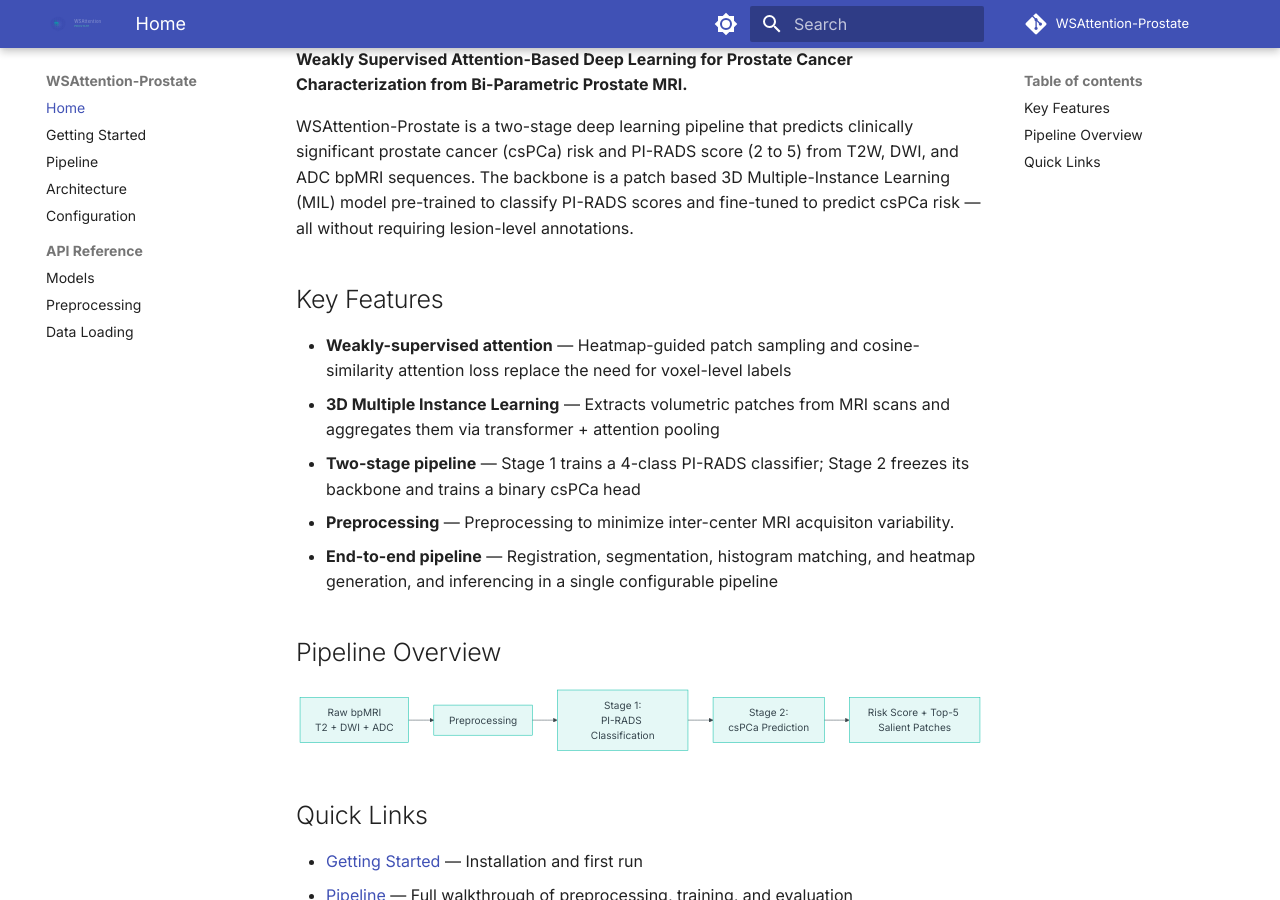
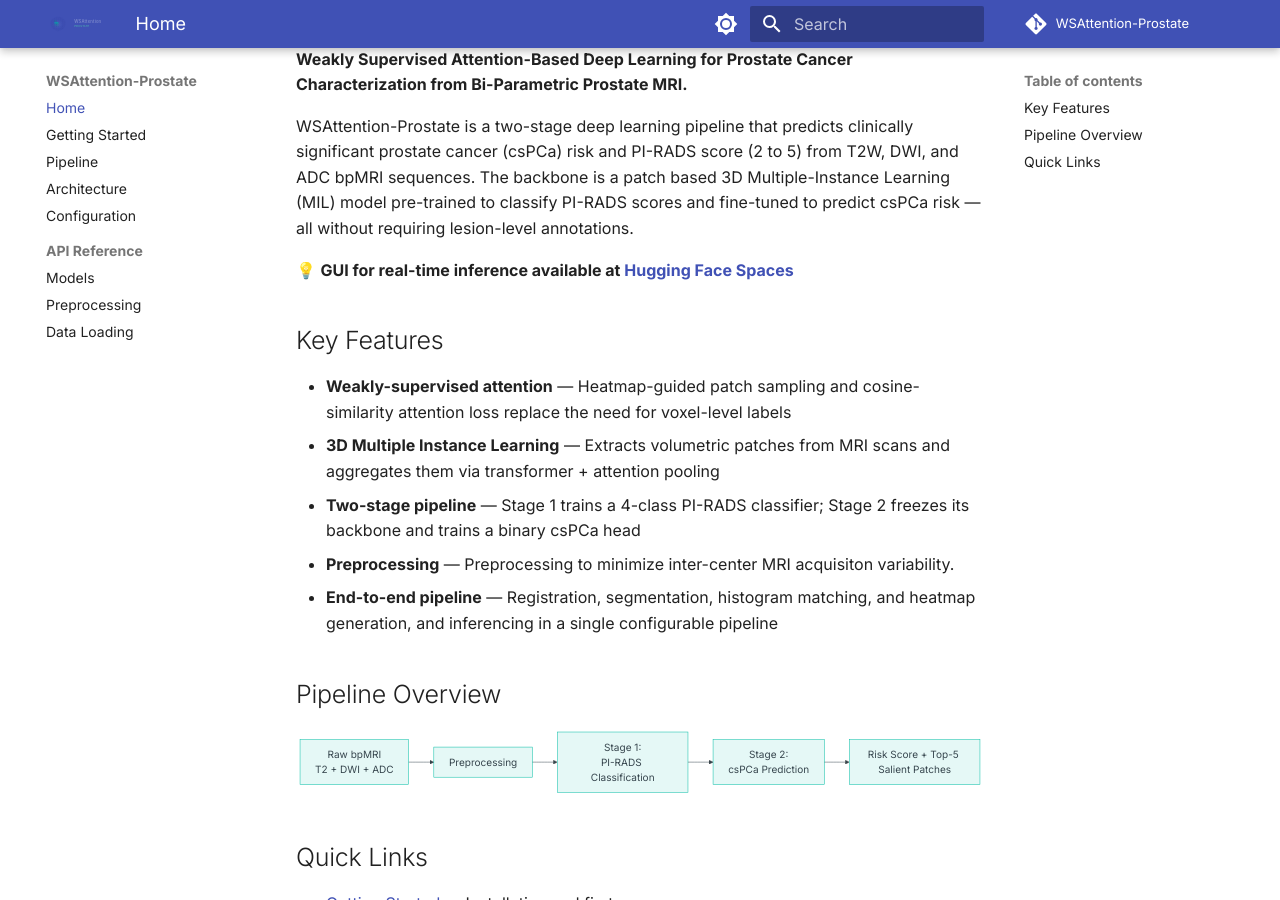
Before and after one commit to anirudhbalaraman/WSAttention-Prostate, an MkDocs documentation site: the page built from docs/index.md, in a window 1280 px wide and 900 px high, scrolled down 406 px. Built offline with MkDocs 1.6.1 and Material for MkDocs 9.7.7, drawn with Linux system fonts in a browser that asks for light colours; comment, search, counter and statistics services are not loaded.

Commit message:
Update index.md

```diff
--- a/docs/index.md
+++ b/docs/index.md
@@ -7,6 +7,8 @@
 **Weakly Supervised Attention-Based Deep Learning for Prostate Cancer Characterization from Bi-Parametric Prostate MRI.**
 
 WSAttention-Prostate is a two-stage deep learning pipeline that predicts clinically significant prostate cancer (csPCa) risk and PI-RADS score (2 to 5) from T2W, DWI, and ADC bpMRI sequences. The backbone is a patch based 3D Multiple-Instance Learning (MIL) model pre-trained to classify PI-RADS scores and fine-tuned to predict csPCa risk — all without requiring lesion-level annotations.
+
+💡 **GUI for real-time inference available at [Hugging Face Spaces](https://huggingface.co/spaces/anirudh0410/Prostate-Inference)**
 
 ## Key Features
 
```
